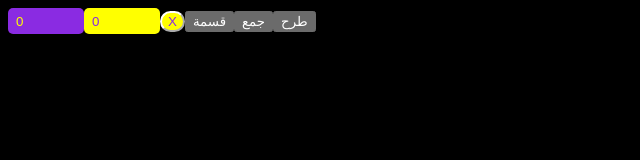
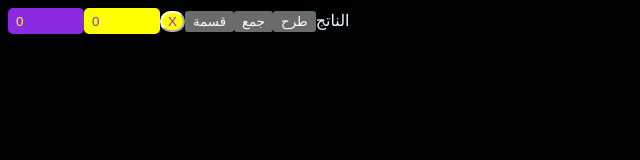
Before and after one commit to 7assanbasheer/next-app, a Next.js app: page / in a window 1280 px wide. Shown: the top 160 px of the page, without its empty margins (0-640 px from the left). Built offline with nearby package versions, Linux system fonts and the light colour scheme.

Commit message:
create component

```diff
--- /dev/null
+++ b/app/components/number.tsx
@@ -0,0 +1,19 @@
+type Props = {
+    className?: string
+  placeholder: string;
+  value: number;
+  setValue: Function;
+};
+
+export function NumberInput(props:Props) {
+  return (
+    <input
+      className={"a1 "+props.className}
+      type="number"
+      placeholder={props.placeholder}
+      value={props.value}
+
+      onChange={(e) => props.setValue(parseInt(e.target.value))}
+    />
+  );
+}
--- a/app/globals.css
+++ b/app/globals.css
@@ -1,4 +1,4 @@
-.a1{
+.a1 {
   color: yellow;
   background-color: blueviolet;
   border: 0;
@@ -6,19 +6,17 @@
   width: 60px;
   height: 10px;
   border-radius: 5px;
-
 }
-.a2{
+.a2 {
   color: blueviolet;
   background-color: yellow;
-
 }
-.btn{
+.btn {
   border-radius: 999px;
   color: blueviolet;
   background-color: yellow;
 }
-.b1{
+.b1 {
   color: yellow;
   background-color: blueviolet;
   border: 0;
@@ -28,9 +26,11 @@
   border-radius: 5px;
 }
 body {
-  color-scheme: dark ;
-  background-color: black ;
-
+  color-scheme: dark;
+  background-color: rgb(0, 2, 2);
+}
+.gar {
+  color: aliceblue;
 }
 /* @tailwind base;
 @tailwind components;
--- a/app/page.tsx
+++ b/app/page.tsx
@@ -1,6 +1,6 @@
 "use client";
 import { useState } from "react";
-
+import {NumberInput} from "./components/number"
 export default function Home() {
   const [number1, setNumber1] = useState(0);
   const [number2, setNumber2] = useState(0);
@@ -11,27 +11,26 @@ export default function Home() {
   const div = () => setResult(number1 / number2);
   return (
     <main>
-      <input
-        className="a1"
-        type="number"
-        placeholder="الرقم الاول"
-        value={number1}
-        onChange={(e) => setNumber1(parseInt(e.target.value))}
+      <NumberInput
+      placeholder="الرقم الاول"
+      setValue={setNumber1}
+      value={number1}
+
       />
-      <input
-        className="a1 a2"
-        type="number"
-        placeholder="الارقم الثاني"
-        value={number2}
-        onChange={(e) => setNumber2(parseInt(e.target.value))}
+      <NumberInput className="a2"
+      placeholder="الرقم الثاني"
+      setValue={setNumber2}
+      value={number2}
+
       />
+
       <button className="btn" onClick={ mult}>
         X
       </button>
       <button onClick={ div}> قسمة</button>
       <button onClick={ add }> جمع</button>
       <button onClick={ min}> طرح</button>
-      <span>{result}الناتج</span>
+      <span className="gar">{result}الناتج</span>
     </main>
   );
 }
```
